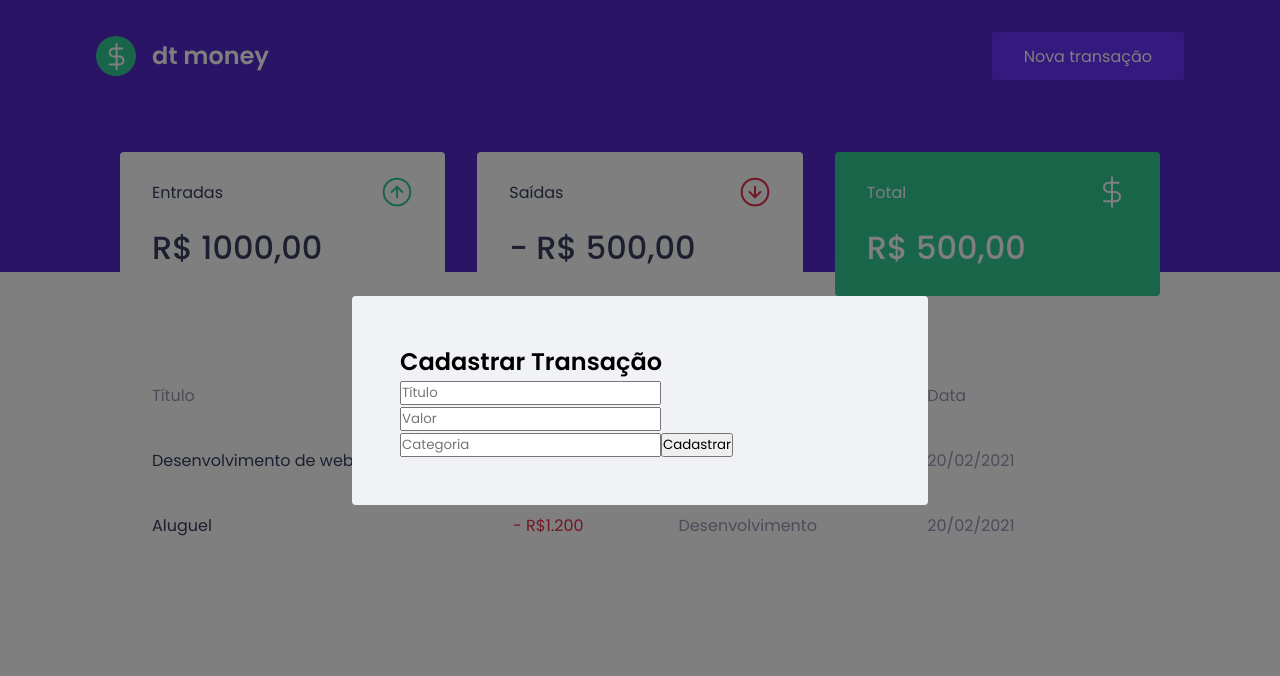
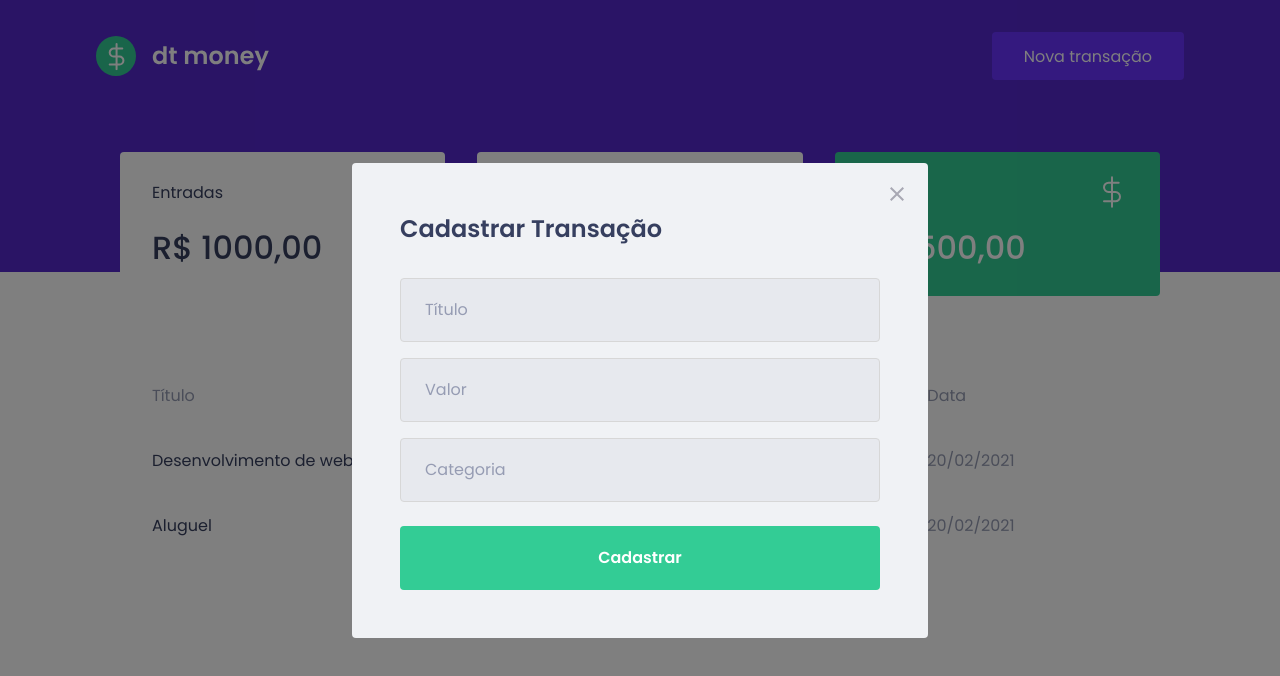
Before and after one commit to wanderson648/projeto-ignite-dtmoney, a React (Create React App) app: page / in a window 1280 px wide. Both pictures are taken after a click on the button "Nova transação". Shown: the top 676 px of the page. Built offline with nearby package versions, Linux system fonts and the light colour scheme; no server answers; what miragejs would draw is missing.

Commit message:
Estilizando modal 2

```diff
--- a/src/components/NewTransactionModal/NewTransactionModal.tsx
+++ b/src/components/NewTransactionModal/NewTransactionModal.tsx
@@ -1,5 +1,6 @@
 import Modal from 'react-modal';
 import { Container } from './styles';
+import closeImg from '../../assets/close.svg';
 
 interface NewTransactionModalProps {
   isOpen: boolean;
@@ -14,6 +15,15 @@
           overlayClassName="react-modal-overlay"
           className="react-modal-content"
         >
+
+        <button
+          type="button"
+          onClick={onRequestClose}
+          className="react-modal-close"
+        >
+          <img src={closeImg} alt="Fechar o modal"/>
+        </button>
+
         <Container>
           <h2>Cadastrar Transação</h2>
 
--- a/src/components/NewTransactionModal/styles.ts
+++ b/src/components/NewTransactionModal/styles.ts
@@ -2,4 +2,49 @@
 
 export const Container = styled.form`
 
+  h2 {
+    color: var(--text-title);
+    font-size: 1.5rem;
+    margin-bottom: 2rem;
+  }
+
+  input {
+    width: 100%;
+    padding: 0 1.5rem;
+    height: 4rem;
+    border-radius: 0.25rem;
+
+    border: 1px solid #d7d7d7;
+    background: #e7e9ee;
+
+    font-weight: 400;
+    font-size: 1rem;
+
+    &::placeholder {
+      color: var(--text-body);
+    }
+
+    & + input {
+      margin-top: 1rem;
+    }
+  }
+
+  button[type="submit"] {
+    width: 100%;
+    padding: 0 1.5rem;
+    height: 4rem;
+    background: var(--green);
+    color: #fff;
+    border-radius: 0.25rem;
+    border: 0;
+    font-size: 1rem;
+    font-weight: 600;
+    margin-top: 1.5rem;
+
+    transition: filter 0.2s;
+
+    &:hover {
+      filter: brightness(0.9);
+    }
+  }
 `;
--- a/src/styles/global.ts
+++ b/src/styles/global.ts
@@ -79,4 +79,18 @@
     border-radius: 0.25rem;
   }
 
+  .react-modal-close {
+    position: absolute;
+    right: 1.5rem;
+    top: 1.5rem;
+    border: 0;
+    background: transparent;
+
+    transition: filter 0.2s;
+
+    &:hover {
+      filter: brightness(0.8);
+    }
+  }
+
 `;
```
